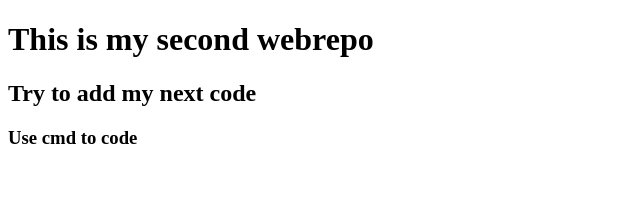
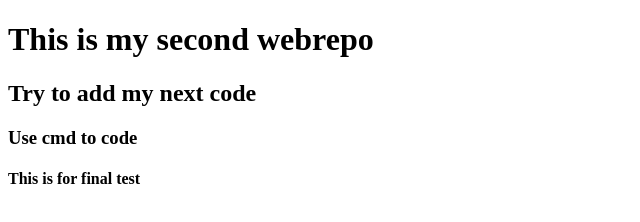
Before and after one commit to apudebnath/my-second-webrepo, a plain HTML site: page index.html in a window 1280 px wide. Shown: the whole page, without its empty margins (0-640 px from the left). Drawn offline with Linux system fonts and the light colour scheme.

Commit message:
final test

```diff
--- a/index.html
+++ b/index.html
@@ -12,6 +12,7 @@
     <h1>This is my second webrepo</h1>
     <h2>Try to add my next code</h2>
     <h3>Use cmd to code</h3>
+    <h4>This is for final test</h4>
 </body>
 
 </html>
```
